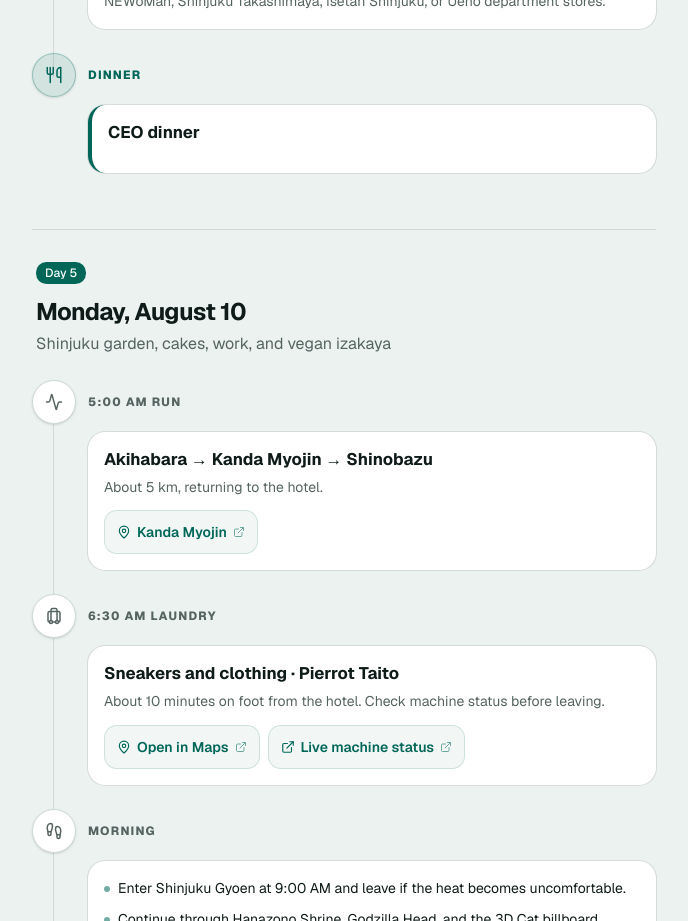
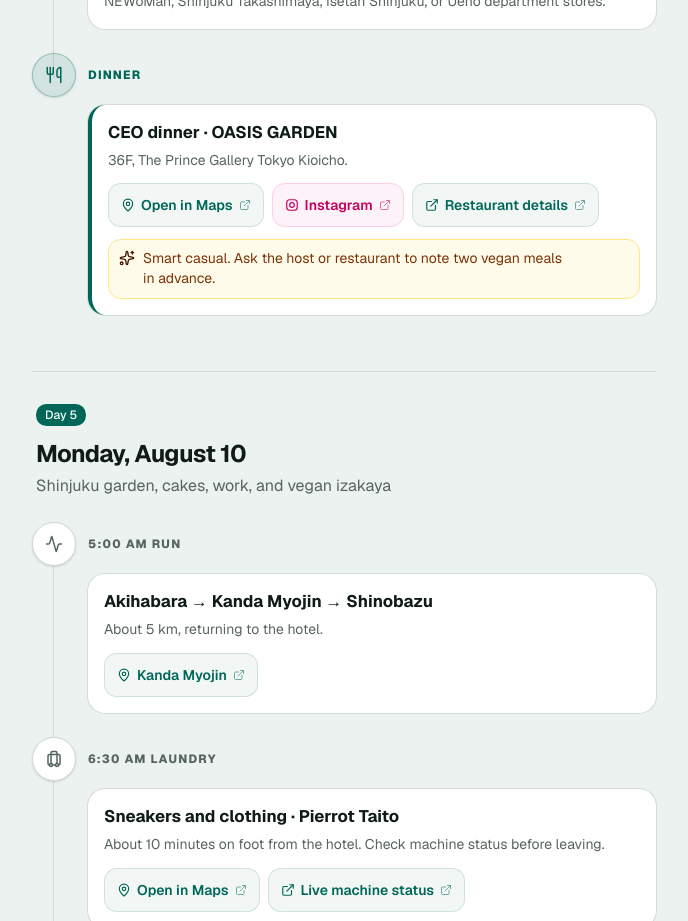
Before and after one commit to pepitovsevilla/pb-travels, a Next.js app: page /2026/tokyo in a window 1280 px wide. Shown: the part 7780-8701 px from the top of the page, without its empty margins (296-984 px from the left). Built offline with nearby package versions, Linux system fonts and the light colour scheme.

Commit message:
Add OASIS GARDEN CEO dinner

```diff
--- a/src/data/tokyo.ts
+++ b/src/data/tokyo.ts
@@ -63,6 +63,8 @@
     "https://www.instagram.com/universalbakes_tokyo/",
   "THE NUTS EXCHANGE Tomigaya":
     "https://www.instagram.com/the_nuts_exchange/",
+  "All-Day Dining OASIS GARDEN":
+    "https://www.instagram.com/princegallerytokyokioicho/",
   "MORETHAN BAKERY Shinjuku":
     "https://www.instagram.com/morethan_bakery/",
   "AIN SOPH Journey Shinjuku":
@@ -383,9 +385,9 @@
     date: "Sunday, August 9",
     shortDate: "Aug 9",
     subtitle: "Sunday pastries and CEO dinner",
-    area: "Shinjuku · Tomigaya",
+    area: "Shinjuku · Tomigaya · Kioicho",
     lunch: [maps("THE NUTS EXCHANGE", "THE NUTS EXCHANGE Tomigaya")],
-    dinner: [],
+    dinner: [maps("OASIS GARDEN", "All-Day Dining OASIS GARDEN")],
     dessert: [maps("MORETHAN BAKERY", "MORETHAN BAKERY Shinjuku")],
     timeline: [
       {
@@ -434,7 +436,17 @@
         label: "Dinner",
         icon: "meal",
         tone: "meal",
-        title: "CEO dinner",
+        title: "CEO dinner · OASIS GARDEN",
+        description: "36F, The Prince Gallery Tokyo Kioicho.",
+        callout:
+          "Smart casual. Ask the host or restaurant to note two vegan meals in advance.",
+        links: [
+          maps("Open in Maps", "All-Day Dining OASIS GARDEN"),
+          link(
+            "Restaurant details",
+            "https://www.princehotels.co.jp/kioicho/restaurant/garden/"
+          ),
+        ],
       },
     ],
   },
@@ -888,7 +900,10 @@
   { label: "Check-out", value: "Thursday, August 13 before 10:00 AM" },
   { label: "Arrival", value: "Manila 12:40 AM → Narita 6:10 AM" },
   { label: "Departure", value: "Narita 7:40 PM → Manila 11:40 PM" },
-  { label: "CEO dinner", value: "Sunday, August 9 evening" },
+  {
+    label: "CEO dinner",
+    value: "Sunday, August 9 · OASIS GARDEN, The Prince Gallery Tokyo Kioicho",
+  },
   { label: "Colleague meeting", value: "Wednesday, August 12 morning, likely around Ueno" },
 ]
 
```
